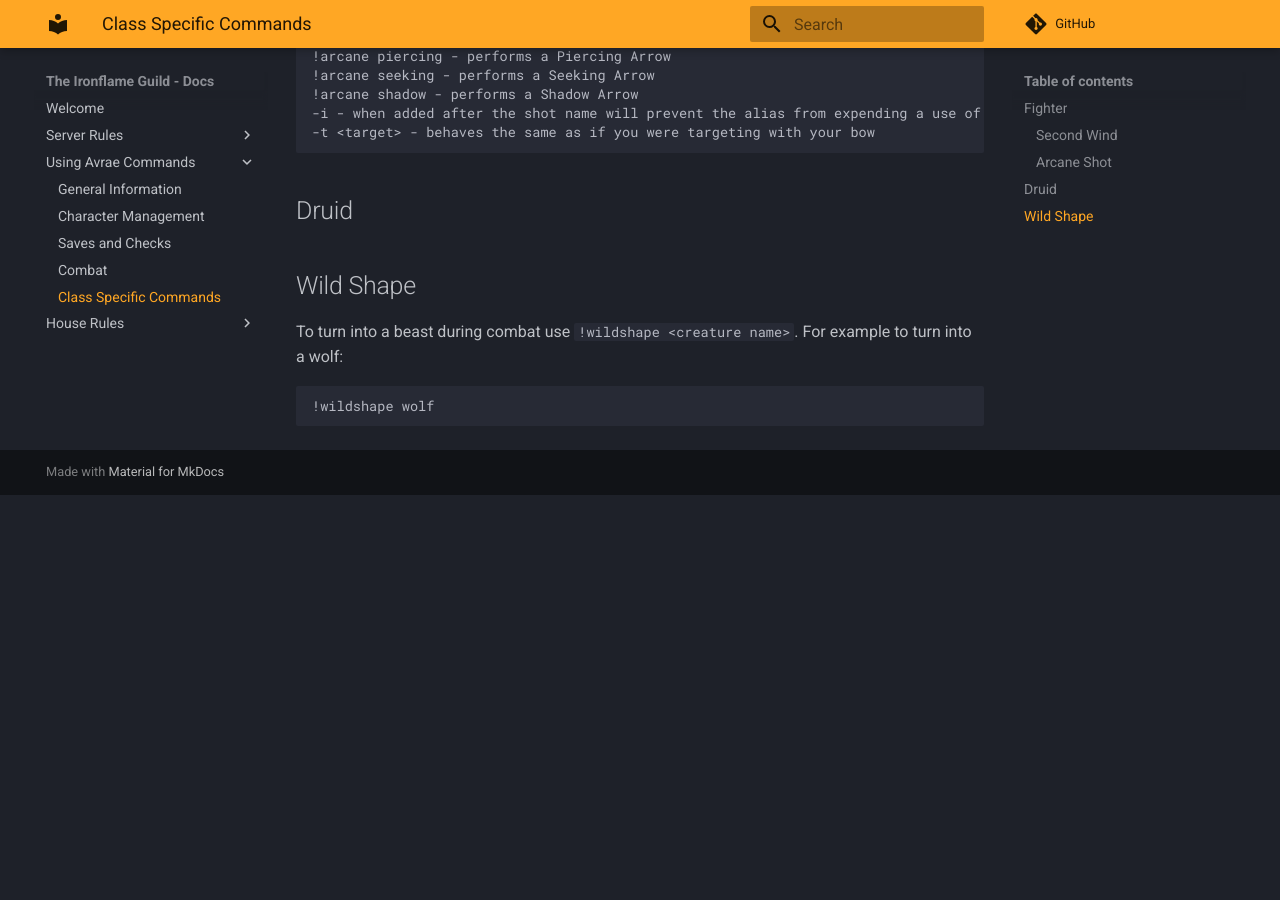
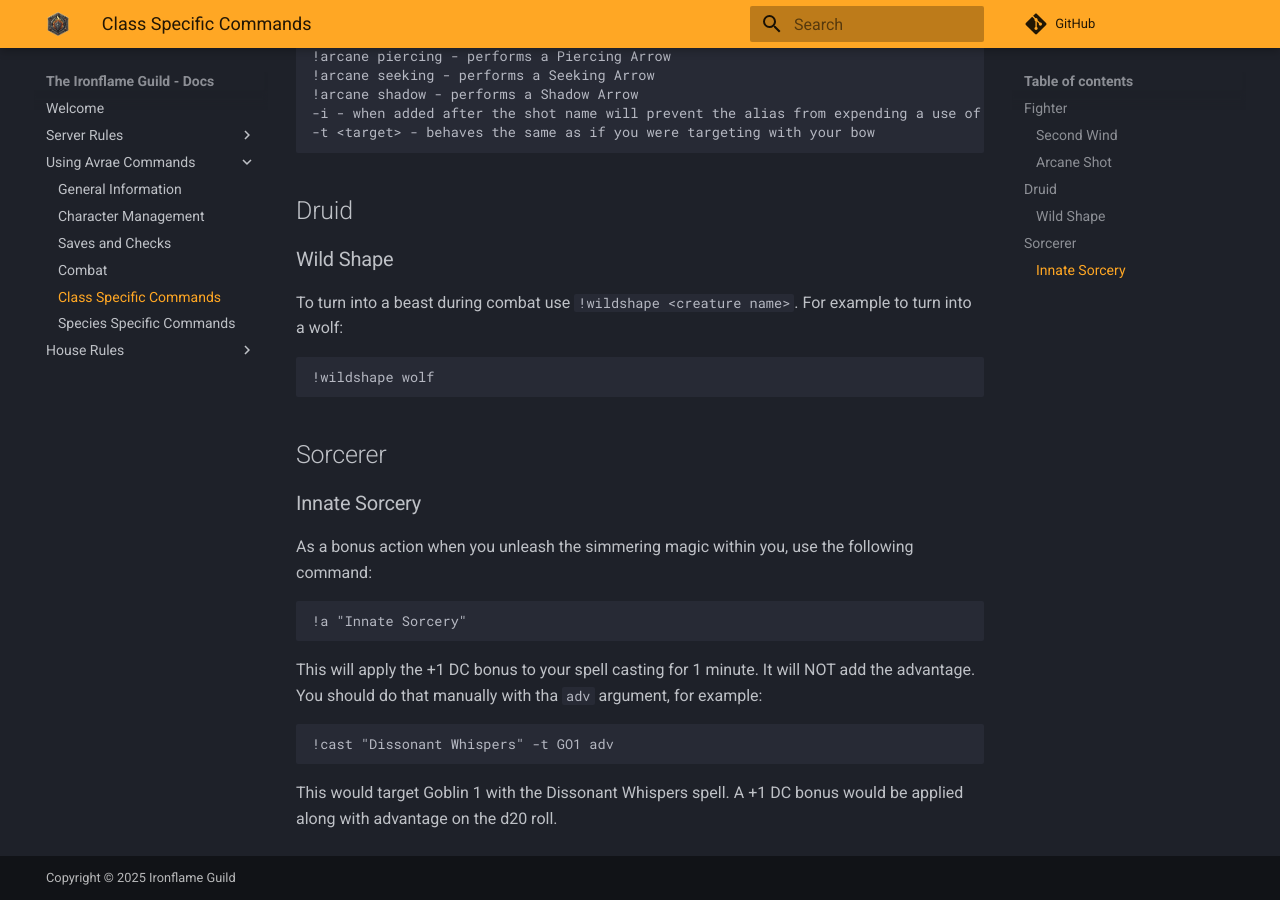
Before and after one commit to adamhstewart/doip-docs, an MkDocs documentation site: the page built from docs/class-commands.md, in a window 1280 px wide and 900 px high, scrolled down 672 px. Built offline with MkDocs 1.6.1 and Material for MkDocs 9.7.7, drawn with Linux system fonts in a browser that asks for light colours; comment, search, counter and statistics services are not loaded; before the commit the page ends 1167 px from its top, so only the background shows below that.

Commit message:
Add class and species commands.

````diff
--- a/docs/class-commands.md
+++ b/docs/class-commands.md
@@ -30,9 +30,23 @@ These are the full set of Arcane Shot command options.
 
 ## Druid
 
-## Wild Shape
+### Wild Shape
 
 To turn into a beast during combat use  `!wildshape <creature name>`. For example to turn into a wolf:
 ```sh
 !wildshape wolf
 ```
+
+## Sorcerer
+### Innate Sorcery
+As a bonus action when you unleash the simmering magic within you, use the following command:
+```sh
+!a "Innate Sorcery"
+```
+
+This will apply the +1 DC bonus to your spell casting for 1 minute. It will NOT add the advantage. You should do that manually with tha `adv` argument, for example:
+```sh
+!cast "Dissonant Whispers" -t GO1 adv
+```
+
+This would target Goblin 1 with the Dissonant Whispers spell. A +1 DC bonus would be applied along with advantage on the d20 roll.
--- a/mkdocs.yml
+++ b/mkdocs.yml
@@ -9,6 +9,7 @@ theme:
     scheme: slate
   features:
     - content.action.edit
+  logo: assets/images/logo.png
 nav:
   - Welcome: index.md
   - Server Rules:
@@ -21,7 +22,11 @@ nav:
     - saves-checks.md
     - combat.md
     - class-commands.md
+    - species-commands.md
   - House Rules:
     - hunting-foraging.md
     - downtime.md
     - Harvesting Monsters: harvesting.md
+extra:
+  generator: false
+copyright: Copyright &copy; 2025 Ironflame Guild
````
Also changed, not shown: docs/species-commands.md (added, +17 -0 lines), docs/assets/images/logo.png (added), 1 other file.
